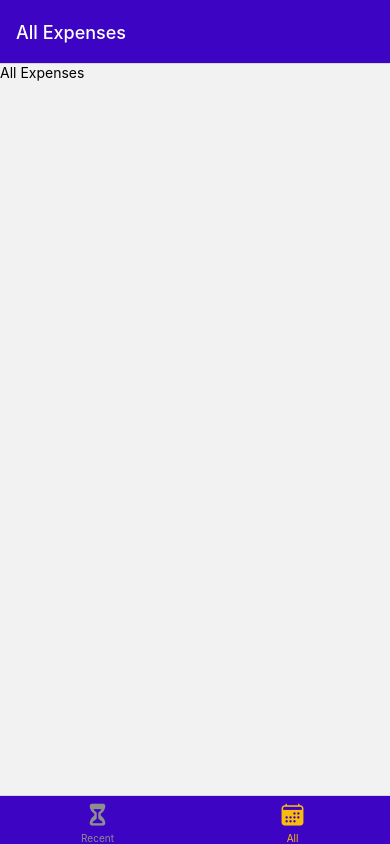
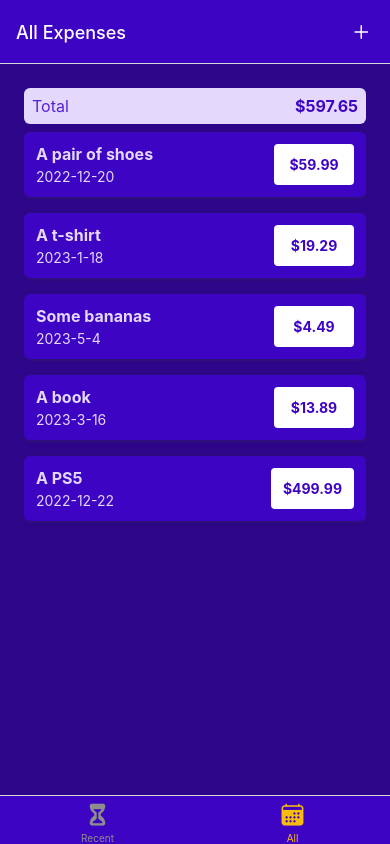
Before and after one commit to Jeanp14/ExpenseTracker, a React Native app: screen /AllExpenses in a window 390 px wide. Built offline with nearby package versions, Linux system fonts and the light colour scheme.

Commit message:
added components and icon button

```diff
--- a/App.tsx
+++ b/App.tsx
@@ -8,7 +8,8 @@ import { Ionicons } from '@expo/vector-icons';
 import ManageExpense from './screens/ManageExpense';
 import RecentExpenses from './screens/RecentExpenses';
 import AllExpenses from './screens/AllExpenses';
-import { GlobalStyles } from './constants/Styles';
+import { GlobalStyles } from './constants/styles';
+import IconButton from './components/ui/IconButton';
 
 const Stack = createNativeStackNavigator();
 const BottomTabs = createBottomTabNavigator();
@@ -20,7 +21,12 @@ const ExpensesOverview = () => {
         headerStyle: {backgroundColor: GlobalStyles.colors.primary500},
         headerTintColor: 'white',
         tabBarStyle: {backgroundColor: GlobalStyles.colors.primary500},
-        tabBarActiveTintColor: GlobalStyles.colors.accent500
+        tabBarActiveTintColor: GlobalStyles.colors.accent500,
+        headerRight: ({tintColor}) => (
+          <IconButton icon="add" size={24} color={tintColor} onPress={() => {}}/>
+        )
+
+
       }}>
       <BottomTabs.Screen
         name='RecentExpenses'
--- /dev/null
+++ b/components/ExpensesOutput/ExpenseItem.tsx
@@ -0,0 +1,73 @@
+import { View, Text, StyleSheet, Pressable } from 'react-native';
+import { GlobalStyles } from '../../constants/styles';
+import { getFormattedDate } from '../../util/date';
+
+type ExpenseItemProps = {
+    description: string,
+    amount: number,
+    date: string
+}
+
+const ExpenseItem = ({description, amount, date}: any) => {
+
+    const expensePressHandler = () => {
+
+    }
+
+    return(
+        <Pressable onPress={expensePressHandler} style={({pressed}) => pressed && styles.pressed}>
+            <View style={styles.expenseItem}>
+                <View>
+                    <Text style={[styles.textBase, styles.description]}>{description}</Text>
+                    <Text style={styles.textBase}>{getFormattedDate(date)}</Text>
+                </View>
+                <View style={styles.amountContainer}>
+                    <Text style={styles.amount}>${amount.toFixed(2)}</Text>
+                </View>
+            </View>
+        </Pressable>
+    )
+}
+
+const styles = StyleSheet.create({
+    pressed: {
+        opacity: 0.75
+    },
+    expenseItem: {
+        padding: 12,
+        marginVertical: 8,
+        backgroundColor: GlobalStyles.colors.primary500,
+        borderRadius: 6,
+        flexDirection: 'row',
+        justifyContent: 'space-between',
+        //alignItems: 'center',
+        elevation: 3,
+        shadowColor: GlobalStyles.colors.gray500,
+        shadowRadius: 4,
+        shadowOffset: {width: 1, height: 1},
+        shadowOpacity: 0.4
+    },
+    textBase: {
+        color: GlobalStyles.colors.primary50
+    },
+    description: {
+        fontSize: 16,
+        marginBottom: 4,
+        fontWeight: 'bold'
+    },
+    amountContainer: {
+        paddingHorizontal: 12,
+        paddingVertical: 4,
+        backgroundColor: 'white',
+        justifyContent: 'center',
+        alignItems: 'center',
+        borderRadius: 4,
+        minWidth: 80
+    },
+    amount: {
+        fontWeight: 'bold',
+        color: GlobalStyles.colors.primary500
+    }
+})
+
+export default ExpenseItem;
--- /dev/null
+++ b/components/ExpensesOutput/ExpensesList.tsx
@@ -0,0 +1,20 @@
+import { View, Text, FlatList, StyleSheet } from 'react-native';
+import ExpenseItem from './ExpenseItem';
+
+const ExpensesList = ({expenses}: any) => {
+    return(
+            <FlatList
+                data={expenses}
+                renderItem={(itemData) => {
+                    return <ExpenseItem {...itemData.item}/>
+                }}
+                keyExtractor={(item) => item.id}
+            />
+    );
+}
+
+const styles = StyleSheet.create({
+
+})
+
+export default ExpensesList;
--- /dev/null
+++ b/components/ExpensesOutput/ExpensesOutput.tsx
@@ -0,0 +1,58 @@
+import { View, Text, FlatList, StyleSheet } from 'react-native';
+import ExpensesList from './ExpensesList';
+import ExpensesSummary from './ExpensesSummary';
+import { GlobalStyles } from '../../constants/styles';
+
+const DUMMY_EXPENSES = [
+    {
+        id: 'e1',
+        description: 'A pair of shoes',
+        amount: 59.99,
+        date: new Date('2022-12-19')
+    },
+    {
+        id: 'e2',
+        description: 'A t-shirt',
+        amount: 19.29,
+        date: new Date('2023-01-17')
+    },
+    {
+        id: 'e3',
+        description: 'Some bananas',
+        amount: 4.49,
+        date: new Date('2023-05-03')
+    },
+    {
+        id: 'e4',
+        description: 'A book',
+        amount: 13.89,
+        date: new Date('2023-03-15')
+    },
+    {
+        id: 'e5',
+        description: 'A PS5',
+        amount: 499.99,
+        date: new Date('2022-12-21')
+    }
+];
+
+const ExpensesOutput = ({expenses, expensesPeriod}: any) => {
+    return(
+        <View style={styles.container}>
+            <ExpensesSummary expenses={DUMMY_EXPENSES} periodName={expensesPeriod}/>
+            <ExpensesList expenses={DUMMY_EXPENSES}/>
+        </View>
+    );
+}
+
+const styles = StyleSheet.create({
+    container: {
+        flex: 1,
+        paddingHorizontal: 24,
+        paddingTop: 24,
+        paddingBottom: 0,
+        backgroundColor: GlobalStyles.colors.primary700
+    }
+})
+
+export default ExpensesOutput;
--- /dev/null
+++ b/components/ExpensesOutput/ExpensesSummary.tsx
@@ -0,0 +1,39 @@
+import { View, Text, StyleSheet } from 'react-native';
+import { GlobalStyles } from '../../constants/styles';
+
+const ExpensesSummary = ({expenses, periodName}: any) => {
+
+    const expensesSum = expenses.reduce((sum: number, expense: any) => {
+        return sum + expense.amount
+    }, 0);
+
+    return(
+        <View style={styles.container}>
+            <Text style={styles.periodStyle}>{periodName}</Text>
+            {/* toFixed() sets the number of decimals to the number passed in parameter*/}
+            <Text style={styles.sum}>${expensesSum.toFixed(2)}</Text>
+        </View>
+    );
+}
+
+const styles = StyleSheet.create({
+    container: {
+        padding: 8,
+        backgroundColor: GlobalStyles.colors.primary50,
+        borderRadius: 6,
+        flexDirection: 'row',
+        justifyContent: 'space-between',
+        alignItems: 'center'
+    },
+    periodStyle: {
+        fontSize: 16,
+        color: GlobalStyles.colors.primary400
+    },
+    sum: {
+        fontSize: 16,
+        fontWeight: 'bold',
+        color: GlobalStyles.colors.primary500
+    }
+})
+
+export default ExpensesSummary;
--- /dev/null
+++ b/components/ui/IconButton.tsx
@@ -0,0 +1,37 @@
+import { StyleSheet, Text, View, Pressable } from 'react-native';
+import { Ionicons } from '@expo/vector-icons';
+//import ExpensesOutput from '../components/ExpensesOutput/ExpensesOutput';
+
+type IconButtonProps = {
+    icon: any,
+    size: number,
+    color: string | undefined,
+    onPress: () => void
+}
+
+const IconButton = ({icon, size, color, onPress}: IconButtonProps) => {
+    return(
+        <Pressable
+            onPress={onPress}
+            style={({pressed}) => pressed && styles.pressed}
+        >
+            <View style={styles.buttonContainer}>
+                <Ionicons name={icon} size={size} color={color}/>
+            </View>
+        </Pressable>
+    )
+}
+
+const styles = StyleSheet.create({
+    buttonContainer: {
+        padding: 8,
+        marginHorizontal: 8,
+        marginVertical: 2,
+        borderRadius: 24
+    },
+    pressed: {
+        opacity: 0.75
+    }
+})
+
+export default IconButton;
--- a/screens/AllExpenses.tsx
+++ b/screens/AllExpenses.tsx
@@ -1,11 +1,14 @@
 import { StyleSheet, Text, View } from 'react-native';
+import ExpensesOutput from '../components/ExpensesOutput/ExpensesOutput';
 
 const AllExpenses = () => {
     return(
-        <View>
-            <Text>All Expenses</Text>
-        </View>
+        <ExpensesOutput expensesPeriod="Total"/>
     )
 }
 
+const styles = StyleSheet.create({
+
+})
+
 export default AllExpenses;
--- a/screens/ManageExpense.tsx
+++ b/screens/ManageExpense.tsx
@@ -8,4 +8,8 @@ const ManageExpense = () => {
     )
 }
 
+const styles = StyleSheet.create({
+
+})
+
 export default ManageExpense;
--- a/screens/RecentExpenses.tsx
+++ b/screens/RecentExpenses.tsx
@@ -1,11 +1,14 @@
 import { StyleSheet, Text, View } from 'react-native';
+import ExpensesOutput from '../components/ExpensesOutput/ExpensesOutput';
 
 const RecentExpenses = () => {
     return(
-        <View>
-            <Text>Recent Expenses</Text>
-        </View>
+        <ExpensesOutput expensesPeriod="Last 7 days"/>
     )
 }
 
+const styles = StyleSheet.create({
+
+})
+
 export default RecentExpenses;
--- /dev/null
+++ b/util/date.tsx
@@ -0,0 +1,3 @@
+export const getFormattedDate = (date: any) => {
+    return `${date.getFullYear()}-${date.getMonth()+1}-${date.getDate()+1}`;
+}
```
